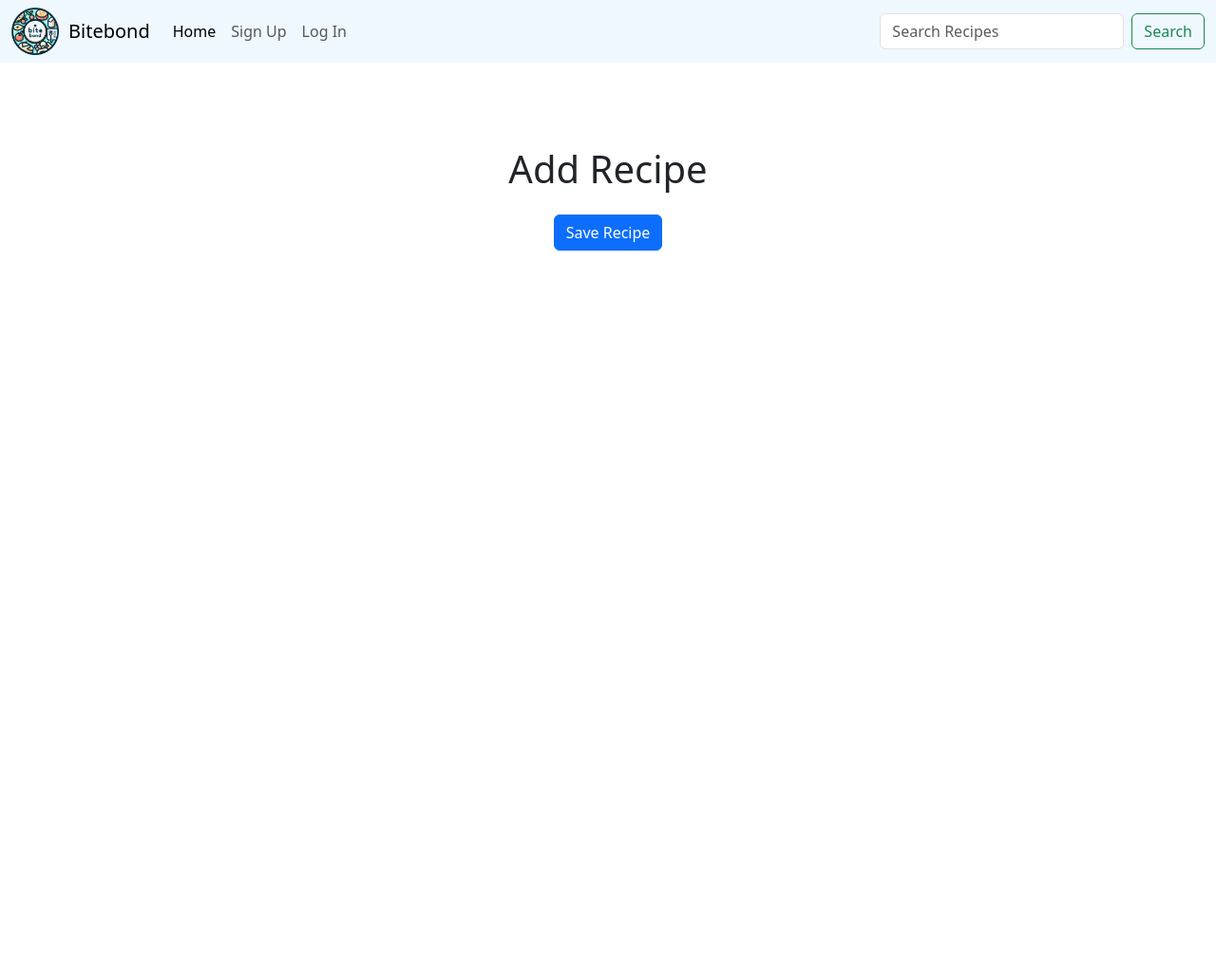
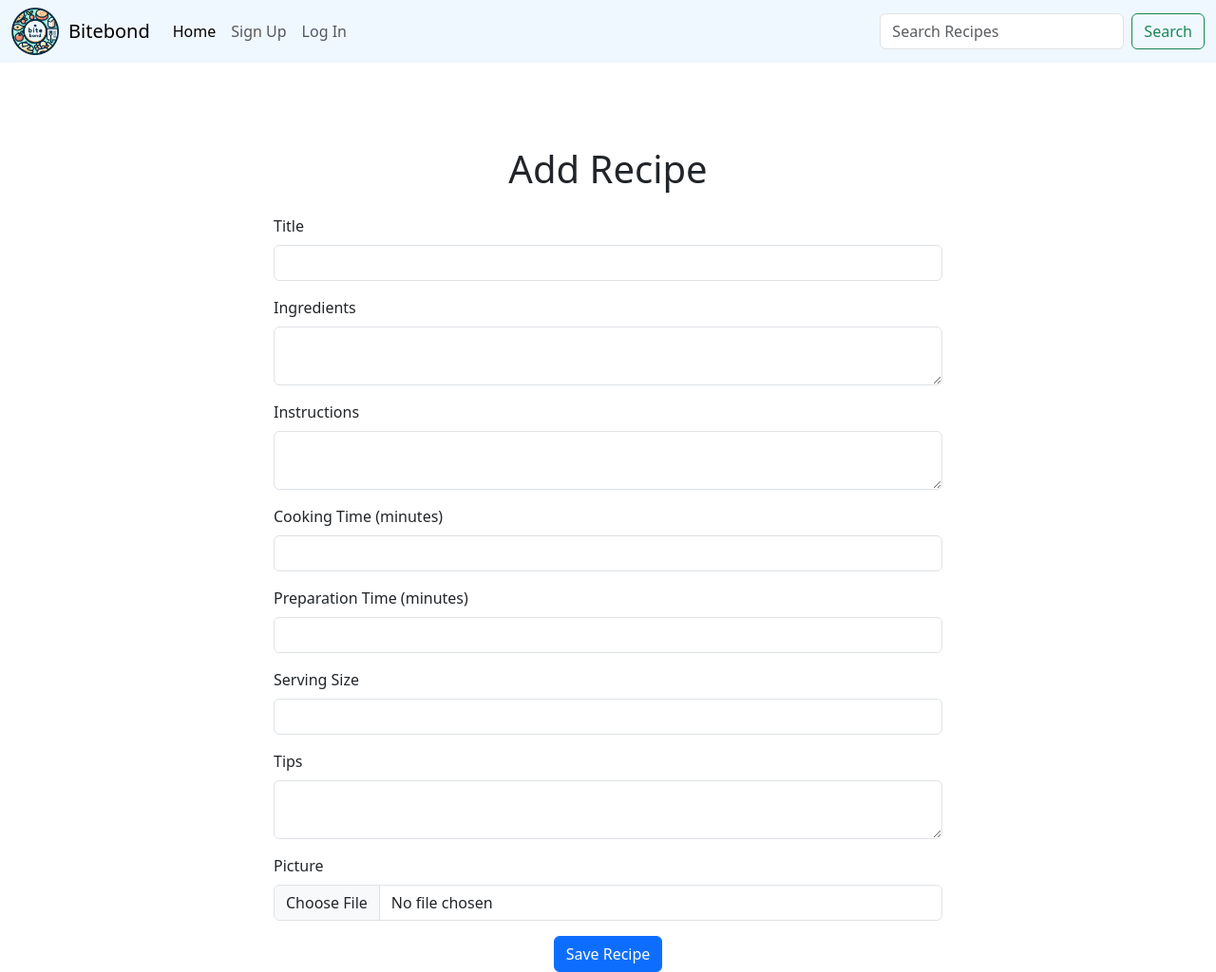
Before and after one commit to AndersH82/Foodify, a Django app: template app/templates/add_recipe.html in a window 1280 px wide. Shown: the whole page at 95% size. Before the commit the page ends 264 px from the top, so only its background shows below. Run offline with Django 3.2, Linux system fonts and the light colour scheme; the template is opened without the code that fills it, so the values that code supplies are empty.

Commit message:
add style to add/edit recipe

```diff
--- a/app/templates/add_recipe.html
+++ b/app/templates/add_recipe.html
@@ -6,9 +6,40 @@
     <div class="row w-100 justify-content-center">
         <div class="col-md-8">
             <h1 class="mb-4 text-center">Add Recipe</h1>
-            <form method="post" enctype="multipart/form-data" class="text-center">
+            <form method="post" enctype="multipart/form-data">
                 {% csrf_token %}
-                {{ form.as_p }}
+                <div class="mb-3">
+                    <label for="title" class="form-label">Title</label>
+                    <input type="text" class="form-control" id="title" name="title">
+                </div>
+                <div class="mb-3">
+                    <label for="ingredients" class="form-label">Ingredients</label>
+                    <textarea class="form-control" id="ingredients" name="ingredients"></textarea>
+                </div>
+                <div class="mb-3">
+                    <label for="instructions" class="form-label">Instructions</label>
+                    <textarea class="form-control" id="instructions" name="instructions"></textarea>
+                </div>
+                <div class="mb-3">
+                    <label for="cooking_time" class="form-label">Cooking Time (minutes)</label>
+                    <input type="number" class="form-control" id="cooking_time" name="cooking_time">
+                </div>
+                <div class="mb-3">
+                    <label for="preparation_time" class="form-label">Preparation Time (minutes)</label>
+                    <input type="number" class="form-control" id="preparation_time" name="preparation_time">
+                </div>
+                <div class="mb-3">
+                    <label for="serving_size" class="form-label">Serving Size</label>
+                    <input type="number" class="form-control" id="serving_size" name="serving_size">
+                </div>
+                <div class="mb-3">
+                    <label for="tips" class="form-label">Tips</label>
+                    <textarea class="form-control" id="tips" name="tips"></textarea>
+                </div>
+                <div class="mb-3">
+                    <label for="picture" class="form-label">Picture</label>
+                    <input type="file" class="form-control" id="picture" name="picture">
+                </div>
                 <div class="d-flex justify-content-center">
                     <button type="submit" class="btn btn-primary">Save Recipe</button>
                 </div>
```
Also changed, not shown: app/templates/edit_recipe.html (+39 -6 lines), db.sqlite3, media/recipes/meatdish.jpg (added).
